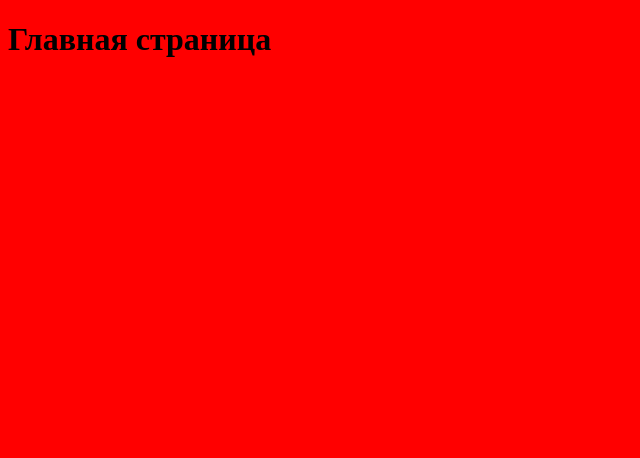
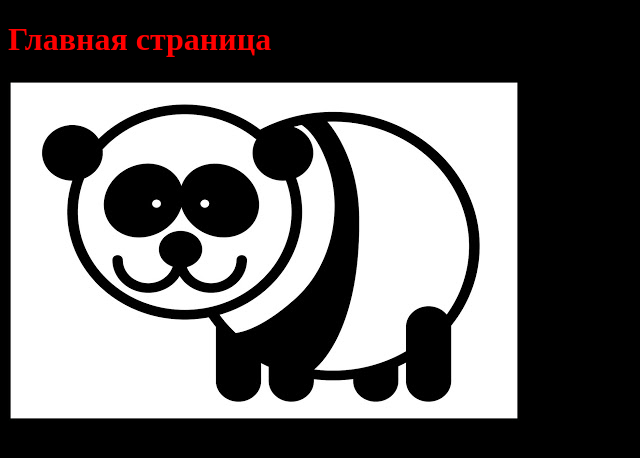
Before and after one commit to vvvmvvv/FD-band, a React (Create React App) app in the folder fdband/: page / in a window 1280 px wide. Shown: the top 458 px of the page, without its empty margins (0-640 px from the left). Built offline with nearby package versions, Linux system fonts and the light colour scheme.

Commit message:
add starter package assets

```diff
--- a/fdband/src/components/Main/Main.js
+++ b/fdband/src/components/Main/Main.js
@@ -1,10 +1,13 @@
 import React from 'react';
 import './Main.scss';
+
+import panda from '../../assets/images/panda.jpg'
 
 const Main = () => {
     return (
         <React.Fragment>
             <h1>Главная страница</h1>
+            <img src={panda} alt="panda" />
 
         </React.Fragment>
     );
--- a/fdband/src/components/Main/Main.scss
+++ b/fdband/src/components/Main/Main.scss
@@ -1,3 +1,4 @@
 body{
-    background-color: red;
+    background-color: black;
+    color: red;
 }
```
Also changed, not shown: fdband/src/assets/images/panda.jpg (added).
